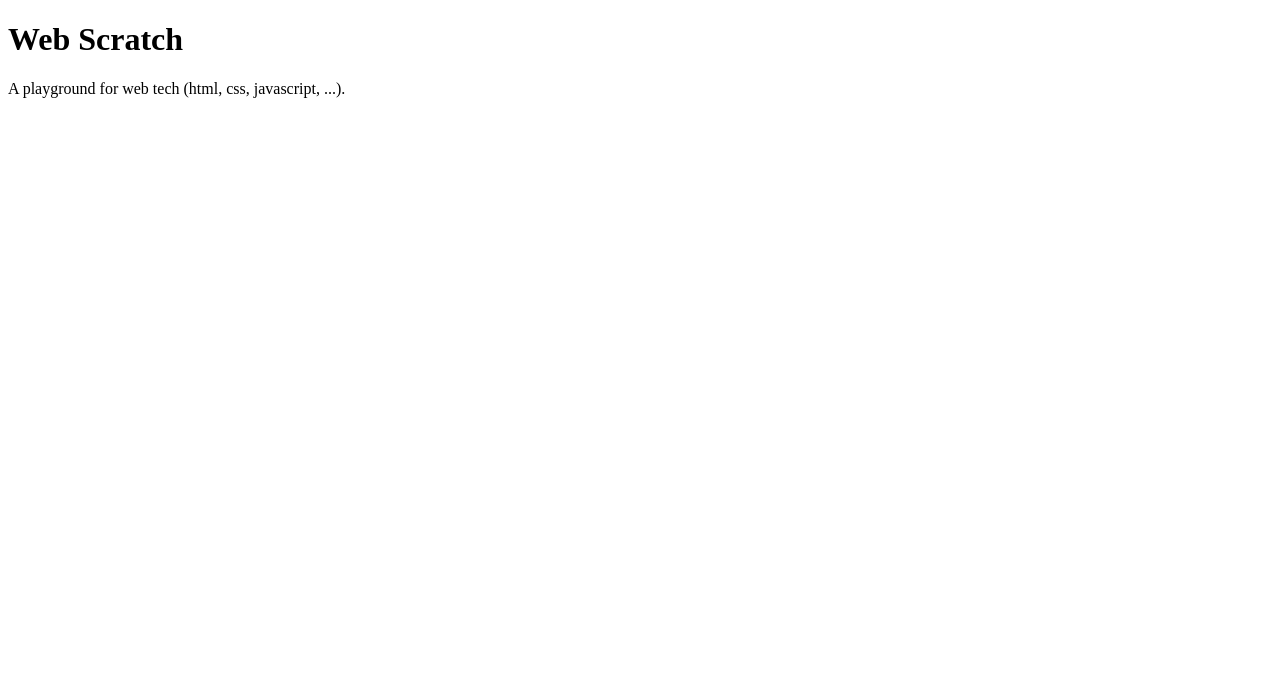
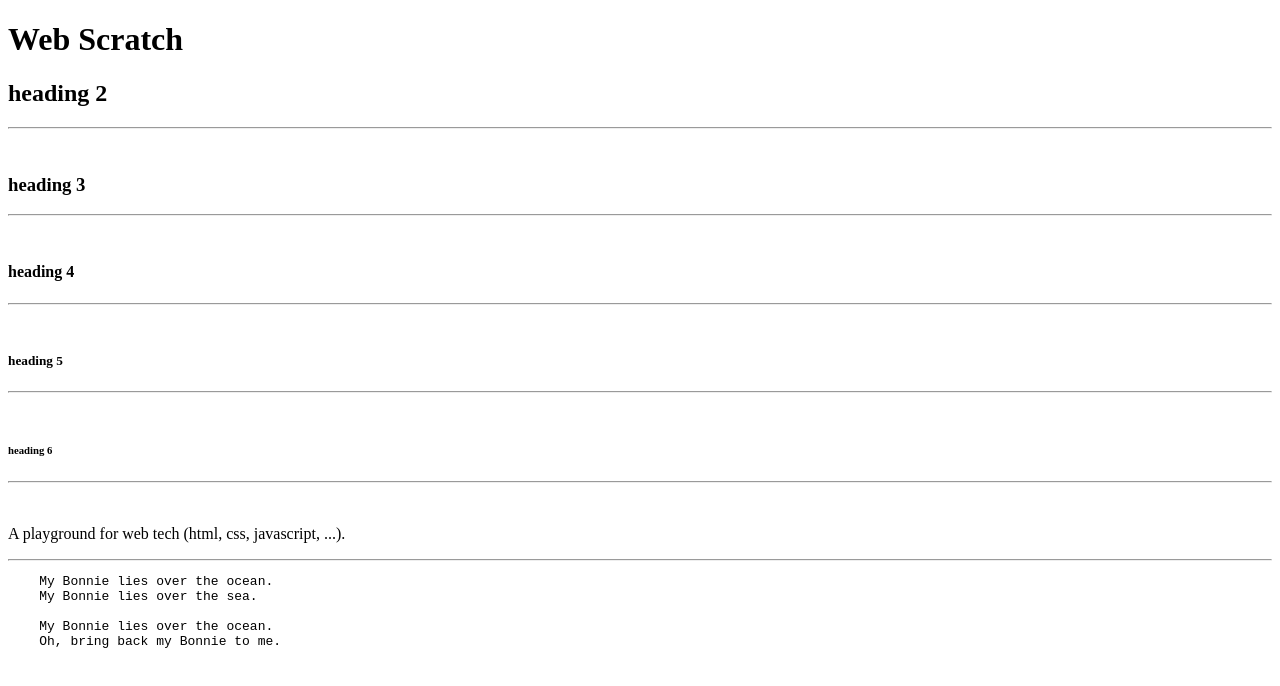
Before and after one commit to WaleedYaser/web-scratch, a plain HTML site: page index.html in a window 1280 px wide. Drawn offline with Linux system fonts and the light colour scheme.

Commit message:
more html

```diff
--- a/index.html
+++ b/index.html
@@ -7,7 +7,27 @@
 
 <body>
   <h1>Web Scratch</h1>
-  <p>A playground for web tech (html, css, javascript, ...).</p>
+  <h2>heading 2</h2>
+  <hr><br>
+  <h3>heading 3</h3>
+  <hr><br>
+  <h4>heading 4</h4>
+  <hr><br>
+  <h5>heading 5</h5>
+  <hr><br>
+  <h6>heading 6</h6>
+  <hr><br>
+  <p title="This is a paragraph.">A playground for web tech (html, css, javascript, ...).</p>
+  <hr>
+
+  <pre>
+    My Bonnie lies over the ocean.
+    My Bonnie lies over the sea.
+
+    My Bonnie lies over the ocean.
+    Oh, bring back my Bonnie to me.
+  </pre>
+
 </body>
 
 </html>
```
